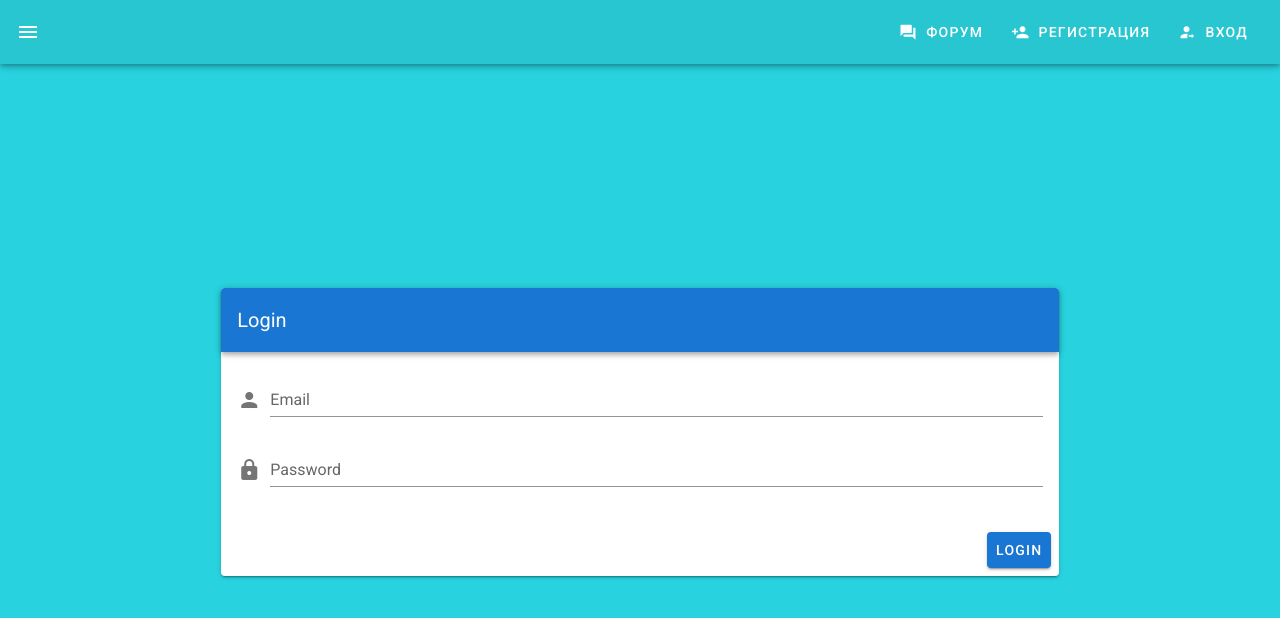
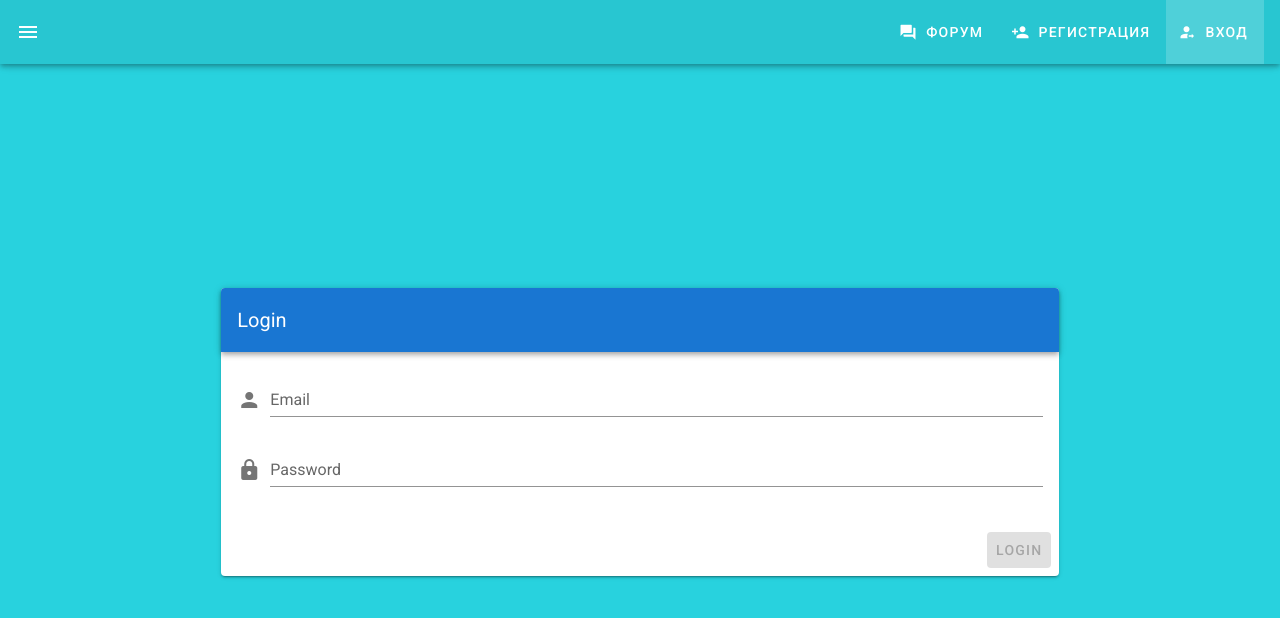
Before and after one commit to MaksonPW/XxX, a Vue app: page /login in a window 1280 px wide. Shown: the top 618 px of the page. Built offline with nearby package versions, Linux system fonts and the light colour scheme.

Commit message:
ветка 3.4

```diff
--- a/src/App.vue
+++ b/src/App.vue
@@ -47,7 +47,7 @@
       links: [
         {title:"Форум", icon:"mdi-forum", url:"/forum"},
         {title:"Регистрация", icon:"mdi-account-plus", url:"/reg"},
-        {title:"Вход", icon:"mdi-account-arrow-right", url:"/loggin"},
+        {title:"Вход", icon:"mdi-account-arrow-right", url:"/login"},
       ],
       menu: [
         {title:"Статистика", icon:"mdi-badge-account-horizontal", url:"/stats"},
--- a/src/components/Auth/Login.vue
+++ b/src/components/Auth/Login.vue
@@ -4,19 +4,18 @@
       <v-flex xs12 sm8 md8>
         <v-card class="elevetion-12">
           <v-toolbar dark color="primary">
-            <v-toolbar-title>Login
-            </v-toolbar-title>
+            <v-toolbar-title>Login</v-toolbar-title>
           </v-toolbar>
           <v-card-text>
-            <v-form v-model="valid" ref="form"
-                    validation>
+            <v-form v-model="valid" ref="form" validation>
               <v-text-field
                   prepend-icon="mdi-account"
                   name="email"
                   label="Email"
                   type="email"
                   v-model="email"
-                  :rules="emailRules" >
+                  :rules="emailRules"
+              >
               </v-text-field>
               <v-text-field
                   prepend-icon="mdi-lock"
@@ -30,7 +29,11 @@
           </v-card-text>
           <v-card-actions>
             <v-spacer></v-spacer>
-            <v-btn color="primary">
+            <v-btn
+                color="primary"
+                @click="onSubmit"
+                :disabled="!valid"
+            >
               Login
             </v-btn>
           </v-card-actions>
@@ -39,9 +42,7 @@
     </v-layout>
   </v-container>
 </template>
-
 <script>
-
 export default {
   data () {
     return {
@@ -50,12 +51,23 @@ export default {
       valid: false,
       emailRules: [
         v => !!v || 'E-mail is required',
-        v => /.+@.+\..+/.test(v) || 'E-mail must 					be valid'
+        v => /.+@.+\..+/.test(v) || 'E-mail must be valid'
       ],
       passwordRules: [
-        v => !!v || 'Name is required',
-        v => (v && v.length >= 6) || 'Password 					must be more or equel than 6 							characters',
+        v => !!v || 'Password is required',
+        v => (v && v.length >= 6) || 'Password must be more or equel than 6 characters'
       ]
+    }
+  },
+  methods: {
+    onSubmit(){
+      if (this.$refs.form.validate()){
+        const user = {
+          email: this.email,
+          password: this.password
+        }
+        console.log(user)
+      }
     }
   }
 }
```
